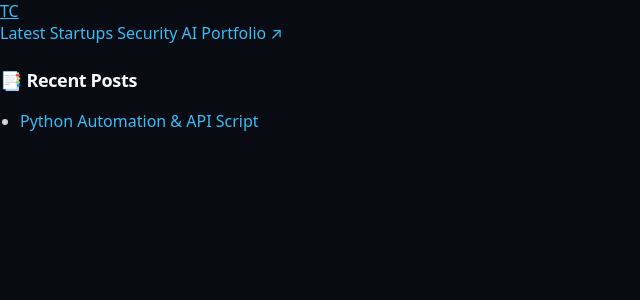
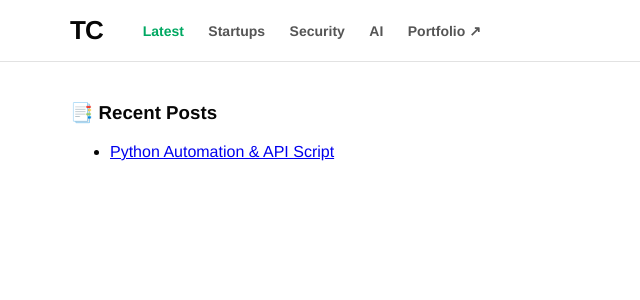
Before and after one commit to examli/examli.github.io, a Jekyll site: the page built from index.md, in a window 1280 px wide. Shown: the top 300 px of the page, without its empty margins (0-640 px from the left). Built offline with Jekyll 4.4.1, drawn with Linux system fonts in a browser that asks for light colours; our own code applies the rules of GitHub Pages for plain Markdown files.

Commit message:
Update style.css

```diff
--- a/assets/css/style.css
+++ b/assets/css/style.css
@@ -1,189 +1,192 @@
-/* --- MODERN PREMIUM TECH THEME --- */
 :root {
-  --bg-main: #080b11;
-  --bg-sidebar: #0f141c;
-  --bg-card: #141b24;
-  --border-color: #1e293b;
-  --text-main: #cbd5e1;
-  --text-muted: #64748b;
-  --text-white: #f8fafc;
-  --accent: #38bdf8; /* Cyber Cyan */
-}
-
-* {
-  box-sizing: border-box;
+  --tc-green: #00a862;
+  --tc-black: #060606;
+  --tc-gray-text: #555555;
+  --tc-border: #e2e2e2;
+  --tc-purple: #4a154b;
 }
 
 body {
-  background-color: var(--bg-main);
-  color: var(--text-main);
-  font-family: ui-sans-serif, system-ui, -apple-system, BlinkMacSystemFont, "Segoe UI", Roboto, sans-serif;
+  background-color: #ffffff;
+  color: var(--tc-black);
+  font-family: "Helvetica Neue", Helvetica, Arial, sans-serif;
   margin: 0;
   padding: 0;
-  min-height: 100vh;
 }
 
-/* Master Grid Structure */
-.blog-container {
-  display: grid;
-  grid-template-columns: 280px 1fr;
-  min-height: 100vh;
+/* Navbar */
+.tc-navbar {
+  border-bottom: 1px solid var(--tc-border);
+  padding: 15px 0;
+  position: sticky;
+  top: 0;
+  background: #fff;
+  z-index: 100;
 }
 
-/* Sidebar Styling */
-.sidebar {
-  background-color: var(--bg-sidebar);
-  border-right: 1px solid var(--border-color);
-  padding: 40px 24px;
+.navbar-container {
+  max-width: 1140px;
+  margin: 0 auto;
+  display: flex;
+  align-items: center;
+  padding: 0 20px;
 }
 
-.sidebar-sticky {
-  position: sticky;
-  top: 40px;
-  display: flex;
-  flex-direction: column;
-  height: calc(100vh - 80px);
+.tc-logo {
+  font-size: 26px;
+  font-weight: 900;
+  color: var(--tc-black);
+  text-decoration: none;
+  letter-spacing: -1px;
+  margin-right: 40px;
 }
 
-.brand {
-  margin-bottom: 40px;
+.tc-nav-links a {
+  color: var(--tc-gray-text);
+  text-decoration: none;
+  font-size: 14px;
+  font-weight: 700;
+  margin-right: 20px;
 }
 
-.logo {
-  font-size: 22px;
-  font-weight: 700;
-  color: var(--text-white);
-  text-decoration: none;
-  letter-spacing: -0.03em;
+.tc-nav-links a.active {
+  color: var(--tc-green);
 }
 
-.bio {
-  font-size: 13px;
-  color: var(--text-muted);
-  margin-top: 8px;
-  line-height: 1.5;
+/* Main Grid */
+.tc-container {
+  max-width: 1140px;
+  margin: 40px auto;
+  padding: 0 20px;
 }
 
-/* Navigation Links */
-.nav-links {
-  display: flex;
-  flex-direction: column;
-  gap: 8px;
+.tc-main-grid {
+  display: grid;
+  grid-template-columns: 2fr 1fr;
+  gap: 50px;
 }
 
-.nav-item {
-  color: var(--text-main);
-  text-decoration: none;
-  font-size: 14px;
-  font-weight: 500;
-  padding: 10px 12px;
-  border-radius: 6px;
-  transition: all 0.2s ease;
+/* Feed List */
+.section-title {
+  font-size: 36px;
+  font-weight: 800;
+  color: var(--tc-green);
+  margin-top: 0;
+  margin-bottom: 30px;
 }
 
-.nav-item:hover {
-  background-color: var(--bg-card);
-  color: var(--accent);
+.post-card {
+  display: flex;
+  justify-content: space-between;
+  padding: 25px 0;
+  border-bottom: 1px solid var(--tc-border);
+  gap: 20px;
 }
 
-.sidebar-footer {
-  margin-top: auto;
-  font-size: 11px;
-  color: var(--text-muted);
-  display: flex;
-  align-items: center;
-  gap: 6px;
+.post-text {
+  flex: 1;
 }
 
-.status-dot {
-  width: 6px;
-  height: 6px;
-  background-color: #10b981;
-  border-radius: 50%;
-  display: inline-block;
-  box-shadow: 0 0 8px #10b981;
+.post-category {
+  color: var(--tc-green);
+  font-size: 11px;
+  font-weight: 700;
+  text-transform: uppercase;
+  letter-spacing: 0.5px;
 }
 
-/* Main Content Area */
-.main-content {
-  padding: 60px 40px;
-  display: flex;
-  justify-content: center;
-  overflow-y: auto;
+.post-title {
+  font-size: 20px;
+  font-weight: 700;
+  margin: 8px 0;
+  line-height: 1.4;
 }
 
-.content-wrapper {
-  width: 100%;
-  max-width: 720px;
-}
-
-/* Typography Inside Posts */
-h1, h2, h3 {
-  color: var(--text-white);
-  font-weight: 700;
-  letter-spacing: -0.02em;
-}
-
-h1 { font-size: 32px; margin-bottom: 24px; }
-h2 { font-size: 24px; margin-top: 32px; margin-bottom: 16px; }
-h3 { font-size: 18px; margin-top: 24px; }
-
-p {
-  line-height: 1.7;
-  color: var(--text-main);
-  font-size: 15px;
-}
-
-/* Premium Code Blocks */
-pre, code {
-  background-color: var(--bg-card);
-  border: 1px solid var(--border-color);
-  border-radius: 8px;
-  font-family: ui-monospace, SFMono-Regular, Menlo, Monaco, Consolas, monospace;
-}
-
-code {
-  padding: 3px 6px;
-  color: #f43f5e;
-  font-size: 13.5px;
-}
-
-pre {
-  padding: 20px;
-  overflow-x: auto;
-  margin: 20px 0;
-}
-
-pre code {
-  color: #e2e8f0;
-  background: none;
-  padding: 0;
-  font-size: 14px;
-  line-height: 1.6;
-}
-
-/* List / Post links styling */
-ul {
-  padding-left: 20px;
-}
-
-li {
-  margin-bottom: 10px;
-}
-
-a {
-  color: var(--accent);
+.post-title a {
+  color: var(--tc-black);
   text-decoration: none;
 }
 
-a:hover {
-  text-decoration: underline;
+.post-title a:hover {
+  color: var(--tc-green);
 }
 
-/* Responsive (Mobile view correction) */
+.post-meta {
+  font-size: 13px;
+  color: var(--tc-gray-text);
+}
+
+/* Post Image Thumbnails */
+.post-thumb img, .post-thumb.default-thumb {
+  width: 160px;
+  height: 100px;
+  object-fit: cover;
+  border-radius: 4px;
+}
+
+.post-thumb.default-thumb {
+  background-color: #f3f4f6;
+  border: 1px solid var(--tc-border);
+  display: flex;
+  align-items: center;
+  justify-content: center;
+  color: var(--tc-gray-text);
+  font-weight: 700;
+}
+
+/* Sidebar Box styling */
+.popular-box {
+  background-color: var(--tc-purple);
+  color: #ffffff;
+  padding: 30px 25px;
+  border-radius: 4px;
+  position: sticky;
+  top: 100px;
+}
+
+.popular-header {
+  display: flex;
+  justify-content: space-between;
+  align-items: center;
+  border-bottom: 1px solid rgba(255,255,255,0.2);
+  padding-bottom: 15px;
+  margin-bottom: 20px;
+}
+
+.popular-header h2 {
+  margin: 0;
+  font-size: 24px;
+  font-weight: 800;
+}
+
+.trend-icon {
+  font-size: 24px;
+  background: rgba(255,255,255,0.2);
+  padding: 2px 10px;
+  border-radius: 4px;
+}
+
+.popular-list {
+  list-style: none;
+  padding: 0;
+  margin: 0;
+}
+
+.popular-list li {
+  margin-bottom: 20px;
+  line-height: 1.4;
+}
+
+.popular-list a {
+  color: #ffffff;
+  text-decoration: none;
+  font-size: 15px;
+  font-weight: 600;
+}
+
+/* Responsive */
 @media (max-width: 768px) {
-  .blog-container { grid-template-columns: 1fr; }
-  .sidebar { border-right: none; border-bottom: 1px solid var(--border-color); padding: 30px 20px; }
-  .sidebar-sticky { height: auto; }
-  .main-content { padding: 40px 20px; }
+  .tc-main-grid { grid-template-columns: 1fr; }
+  .post-thumb img, .post-thumb.default-thumb { width: 100px; height: 70px; }
+  .post-title { font-size: 17px; }
 }
```
